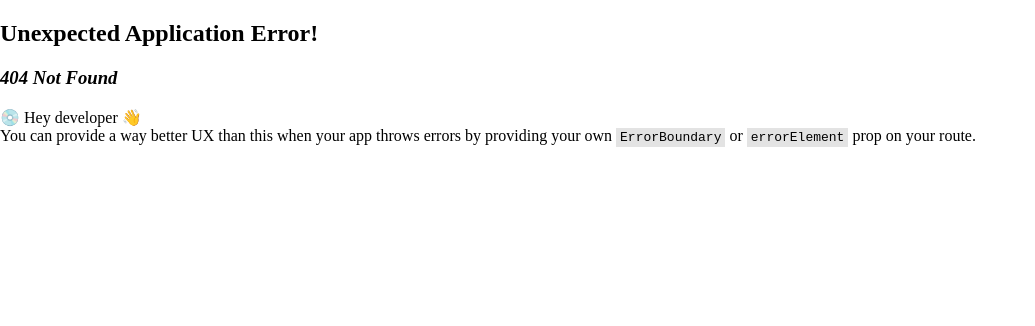
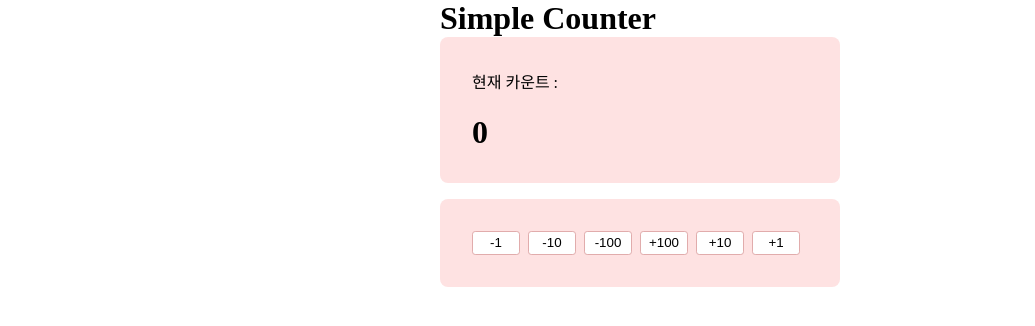
Before and after one commit to danimkim/onebite-react-challenge, a React (Vite) app: page /onebite-react-challenge/project/counter in a window 1280 px wide. Before the commit this address had no page. Shown: the top 326 px of the page, without its empty margins (0-1035 px from the left). Built offline with nearby package versions, Linux system fonts and the light colour scheme.

Commit message:
fix: modify basename

```diff
--- a/package.json
+++ b/package.json
@@ -27,5 +27,5 @@
     "gh-pages": "^6.1.1",
     "vite": "^5.2.0"
   },
-  "homepage": "https://danimkim.github.io/onebite-react-challenge/"
+  "homepage": "https://danimkim.github.io/onebite-react-challenge"
 }
--- a/src/main.jsx
+++ b/src/main.jsx
@@ -9,8 +9,7 @@ import Counter from "./routes/Counter.jsx";
 import "./global.css";
 import { BASE_URL } from "./constants/constant.js";
 
-const router = createBrowserRouter(
-  [
+const router = createBrowserRouter([
   {
     path: BASE_URL,
     element: <Root />,
@@ -40,14 +39,10 @@ const router = createBrowserRouter(
     ],
     errorElement: <ErrorPage />,
   },
-  ],
-  {
-    basename: `/${BASE_URL}`,
-  }
-);
+]);
 
 ReactDOM.createRoot(document.getElementById("root")).render(
   <React.StrictMode>
-    <RouterProvider router={router} basename="/onebite-react-challenge" />
+    <RouterProvider router={router} />
   </React.StrictMode>
 );
--- a/vite.config.js
+++ b/vite.config.js
@@ -4,6 +4,6 @@ import { BASE_URL } from "./src/constants/constant";
 
 // https://vitejs.dev/config/
 export default defineConfig({
-  base: `/${BASE_URL}/`,
+  base: `/${BASE_URL}`,
   plugins: [react()],
 });
```
Lines whose indentation alone changed are shown as unchanged.
